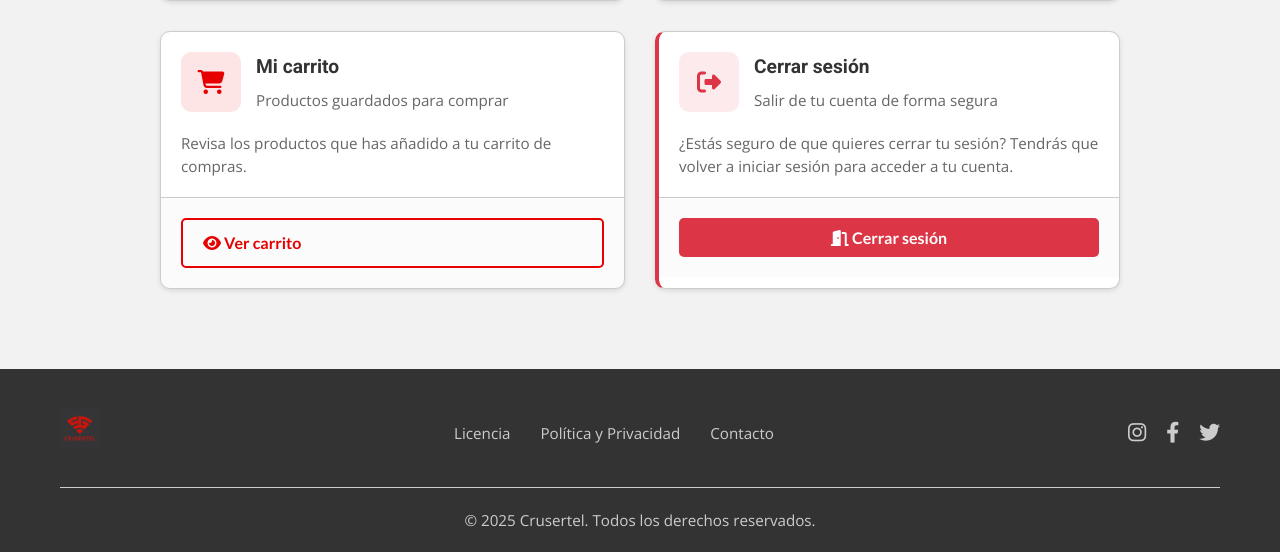
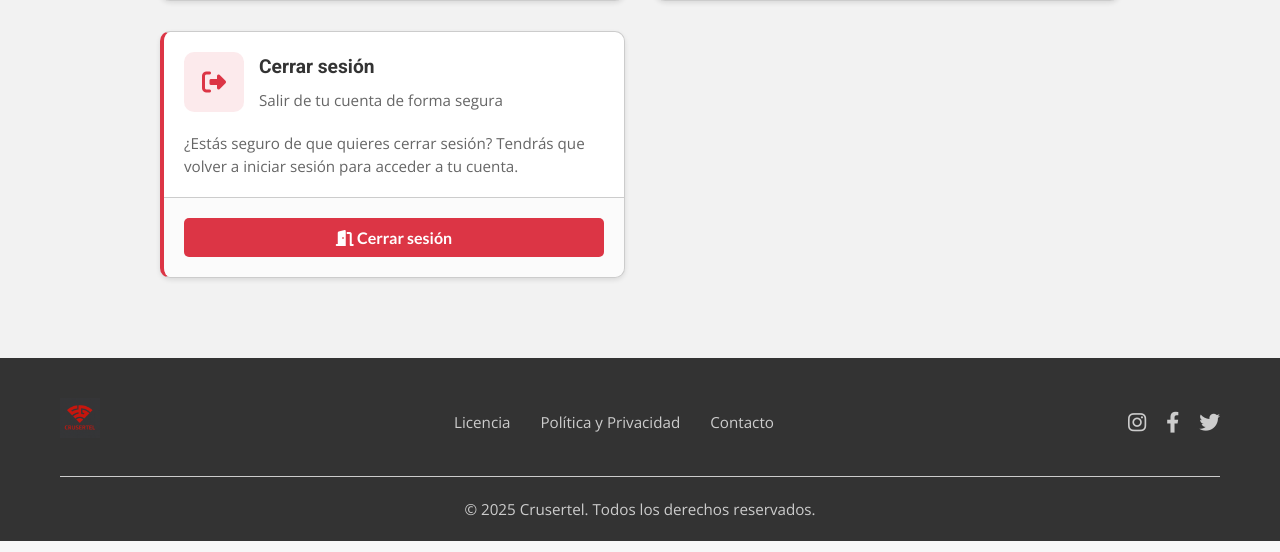
Before and after one commit to CruzAntonioDIWWEB/TFG_mobileStore, a PHP site: template Views/user/settings.php in a window 1280 px wide. Shown: the part 702-1254 px from the top of the page. Run offline with PHP 8.4, Linux system fonts and the light colour scheme; the template is opened without the code that fills it, so the values that code supplies are empty; some libraries are stand-ins or nearby versions.

Commit message:
minor changes in the user settings view

```diff
--- a/Views/user/settings.php
+++ b/Views/user/settings.php
@@ -100,28 +100,6 @@ $messages = $messages ?? [];
                     </div>
                 </div>
 
-                <!-- Shopping Cart Card -->
-                <div class="settings-card">
-                    <div class="card-header">
-                        <div class="card-icon">
-                            <i class="fas fa-shopping-cart"></i>
-                        </div>
-                        <div class="card-title">
-                            <h3>Mi carrito</h3>
-                            <p>Productos guardados para comprar</p>
-                        </div>
-                    </div>
-                    <div class="card-content">
-                        <p class="card-description">Revisa los productos que has añadido a tu carrito de compras.</p>
-                    </div>
-                    <div class="card-actions">
-                        <a href="<?php echo BASE_URL; ?>index.php?controller=cart&action=index" class="settings-btn btn-secondary">
-                            <i class="fas fa-eye"></i>
-                            Ver carrito
-                        </a>
-                    </div>
-                </div>
-
     <?php if ($isAdmin): ?>
                 <!-- Category Management Card -->
                 <div class="settings-card admin-card">
@@ -131,7 +109,7 @@ $messages = $messages ?? [];
                         </div>
                         <div class="card-title">
                             <h3>Gestión de Categorías</h3>
-                            <p>Administrar las categorías de productos</p>
+                            <p>Administrar las categorías</p>
                         </div>
                     </div>
                     <div class="card-content">
@@ -142,7 +120,7 @@ $messages = $messages ?? [];
                             </div>
                             <div class="admin-option">
                                 <i class="fas fa-plus"></i>
-                                <span>Crear nueva categoría</span>
+                                <span>Añadir categoría</span>
                             </div>
                             <div class="admin-option">
                                 <i class="fas fa-edit"></i>
@@ -166,11 +144,20 @@ $messages = $messages ?? [];
                         </div>
                         <div class="card-title">
                             <h3>Gestión de productos</h3>
-                            <p>Añadir, editar y eliminar productos</p>
+                            <p>Administrar los productos</p>
                         </div>
                     </div>
                     <div class="card-content">
-                        <p class="card-description">Administra el catálogo de móviles y accesorios de la tienda.</p>
+                        <div class="admin-options">
+                            <div class="admin-option">
+                                <i class="fas fa-plus"></i>
+                                <span>Añadir productos</span>
+                            </div>
+                            <div class="admin-option">
+                                <i class="fas fa-edit"></i>
+                                <span>Editar y eliminar productos</span>
+                            </div>
+                        </div>
                     </div>
                     <div class="card-actions">
                         <a href="<?php echo BASE_URL; ?>index.php?controller=product&action=index" class="settings-btn btn-admin">
@@ -215,7 +202,7 @@ $messages = $messages ?? [];
                         </div>
                     </div>
                     <div class="card-content">
-                        <p class="card-description">¿Estás seguro de que quieres cerrar tu sesión? Tendrás que volver a iniciar sesión para acceder a tu cuenta.</p>
+                        <p class="card-description">¿Estás seguro de que quieres cerrar sesión? Tendrás que volver a iniciar sesión para acceder a tu cuenta.</p>
                     </div>
                     <div class="card-actions">
                         <button type="button" class="settings-btn btn-logout" onclick="confirmLogout()">
```
